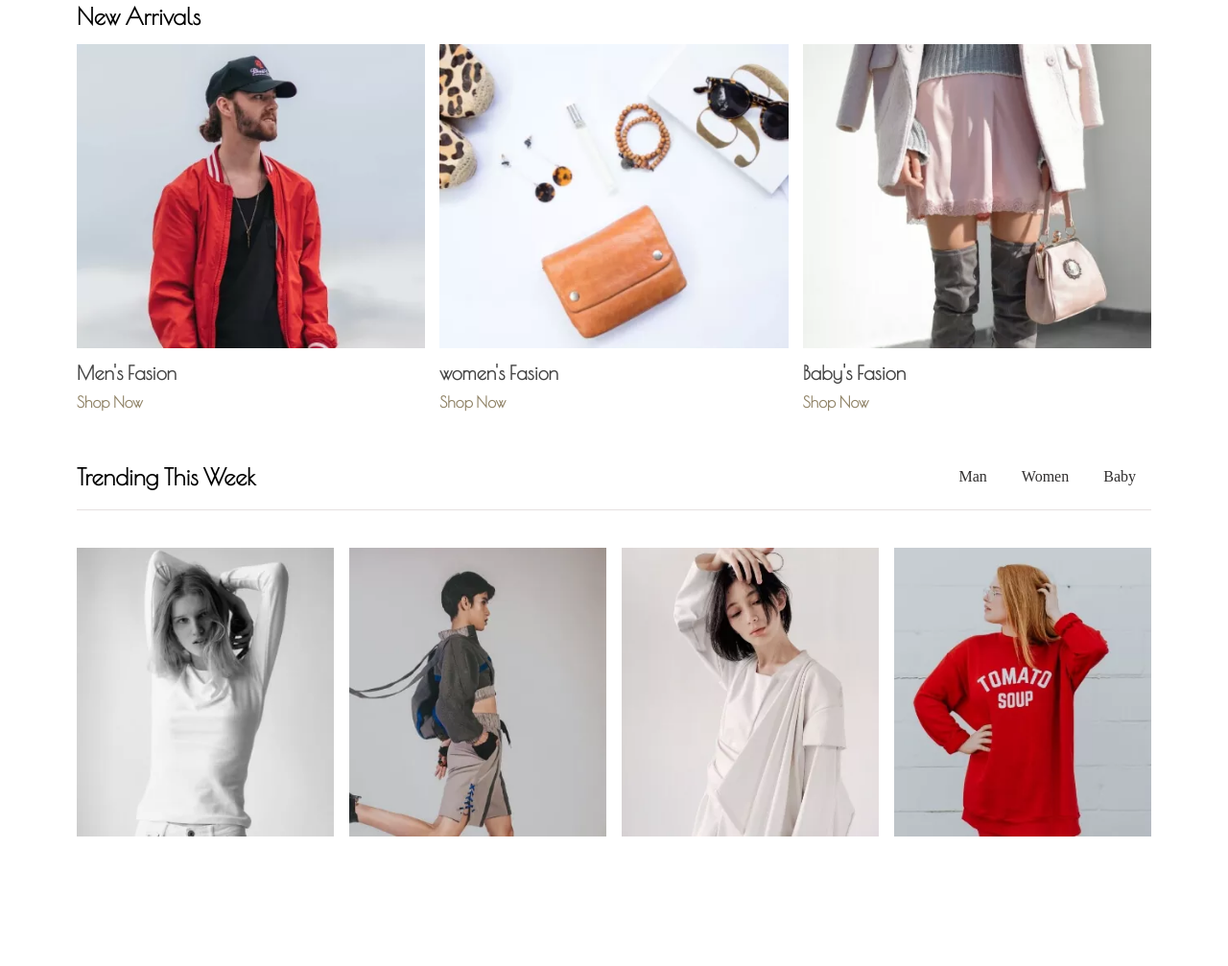
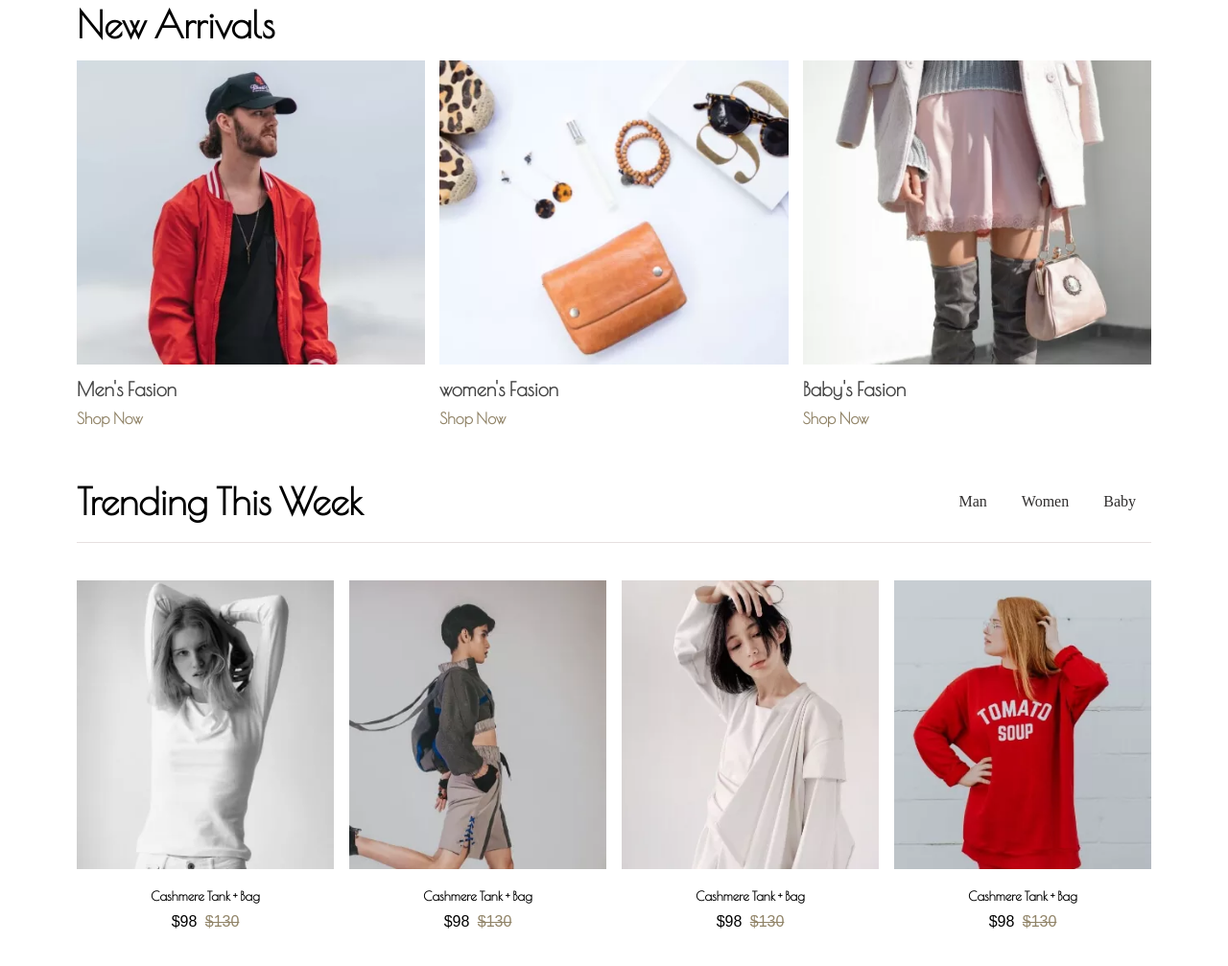
Before and after one commit to shahadat-siam/simple-e-commerce-website, a plain HTML site: page index.html in a window 1280 px wide. Shown: the part 845-1852 px from the top of the page at 96% size. Before the commit the page ends 1761 px from the top, so only its background shows below. Drawn offline with nearby package versions, Linux system fonts and the light colour scheme; a script that the page names is missing.

Commit message:
arraival section

```diff
--- a/index.html
+++ b/index.html
@@ -96,19 +96,51 @@
                 <div class="horizontal-line"></div>
             </div>
             <div class="image-hover">
-                <div class="box-content-hovewr">
-                    <img src="img/latest1.jpg.webp" alt="">
+                <div class="r-valo-lagena">
+                    <div class="box-content-hovewr">
+                        <img class="akane-hover-koro" src="img/latest1.jpg.webp" alt="">
+                        <div class="ccc">
+                            <h5>Cashmere Tank + Bag</h5>
+                            <a>$98 <del>$130</del></a>
+                        </div>
+                    </div>
+                    <!-- <div class="hover-content">
+                        <i class="bi bi-cart-check-fill"></i>
+                        <i class="bi bi-heart"></i>
+                        <i class="bi bi-search-heart"></i>
+                    </div> -->
                 </div>
-                <div class="box-content-hovewr">
-                    <img src="img/latest2.jpg.webp" alt="">
+                <div class="r-valo-lagena">
+                    <div class="box-content-hovewr">
+                        <img class="akane-hover-koro" src="img/latest2.jpg.webp" alt="">
+                        <div class="ccc">
+                            <h5>Cashmere Tank + Bag</h5>
+                            <a>$98 <del>$130</del></a>
+                        </div>
+                    </div>
                 </div>
-                <div class="box-content-hovewr">
-                    <img src="img/latest3.jpg.webp" alt="">
+                <div class="r-valo-lagena">
+                    <div class="box-content-hovewr">
+                        <img class="akane-hover-koro" src="img/latest3.jpg.webp" alt="">
+                        <div class="ccc">
+                            <h5>Cashmere Tank + Bag</h5>
+                            <a>$98 <del>$130</del></a>
+                        </div>
+                    </div>
                 </div>
-                <div class="box-content-hovewr">
-                    <img src="img/latest4.jpg.webp" alt="">
+                <div class="r-valo-lagena">
+                    <div class="box-content-hovewr">
+                        <img class="akane-hover-koro" src="img/latest4.jpg.webp" alt="">
+                        <div class="ccc">
+                            <h5>Cashmere Tank + Bag</h5>
+                            <a>$98 <del>$130</del></a>
+                        </div>
+                    </div>
                 </div>
+
             </div>
+
+
 
 
         </section>
--- a/nw.css
+++ b/nw.css
@@ -149,6 +149,8 @@ body{
     margin: 40px 80px;
   }
  .new-arraival h2{
+    font-weight: 900px;
+    font-size: 2.4rem;
     font-family: 'Poiret One', sans-serif;
     color: #000000;
   }
@@ -208,17 +210,43 @@ body{
 }
 .image-hover img{
     width: 100%;
+    cursor: pointer;
+}
+.box-content-hovewr .ccc h5{
+   font-family: 'Poiret One', sans-serif;
+    color: #000000;
+    padding-bottom: 10px;
 }
 
- /* .image .shop-n::after{
-    content: '';
-    height: 2px;
-    width: 10%;
-    background-color: #ad9c78;
-    position: absolute;
-    bottom: -5px;
-    left: -3px;
- } */
+.ccc{
+   text-align: center;
+   padding: 1rem 0;
+}
+.ccc a{
+   font-size: 1rem;
+   font-family:'Quicksand', sans-serif ;
+}
+.ccc del{
+   color: #918468;
+   padding-left: 4px;
+}
+/* .hover-content{
+   display:block;
+   background: #0e0d0d;
+   width: 150px;
+   padding: 10px 13px;
+}
+.hover-content i{
+   color: #fff;
+   padding: 0 9px;
+   font-size: 1.2rem;
+   transition: 0.3s;
+} */
+.hover-content i:hover{
+    color: #f70505;
+}
+
+
 
 @media screen and  (max-width:992px) {
     /* (min-width:599px) and */
@@ -281,7 +309,9 @@ body{
         display: grid;
         grid-template-columns: repeat(2,1fr);
      }
-
+     .image-hover{
+      grid-template-columns: repeat(2,1fr);
+  }
 }
 
 @media (max-width:599px){
@@ -317,4 +347,7 @@ body{
      .horizontal-line{
         display: none;
      }
+     .image-hover{
+      grid-template-columns: repeat(1,1fr);
+     }
 }
```
